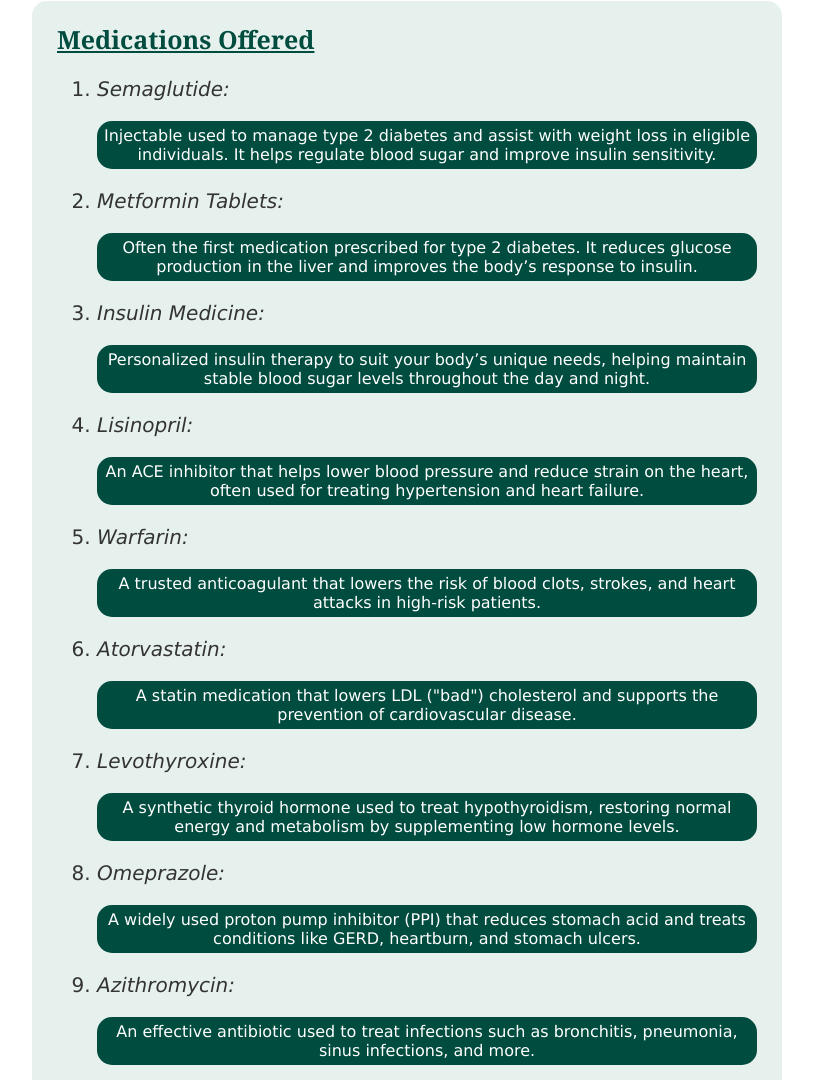
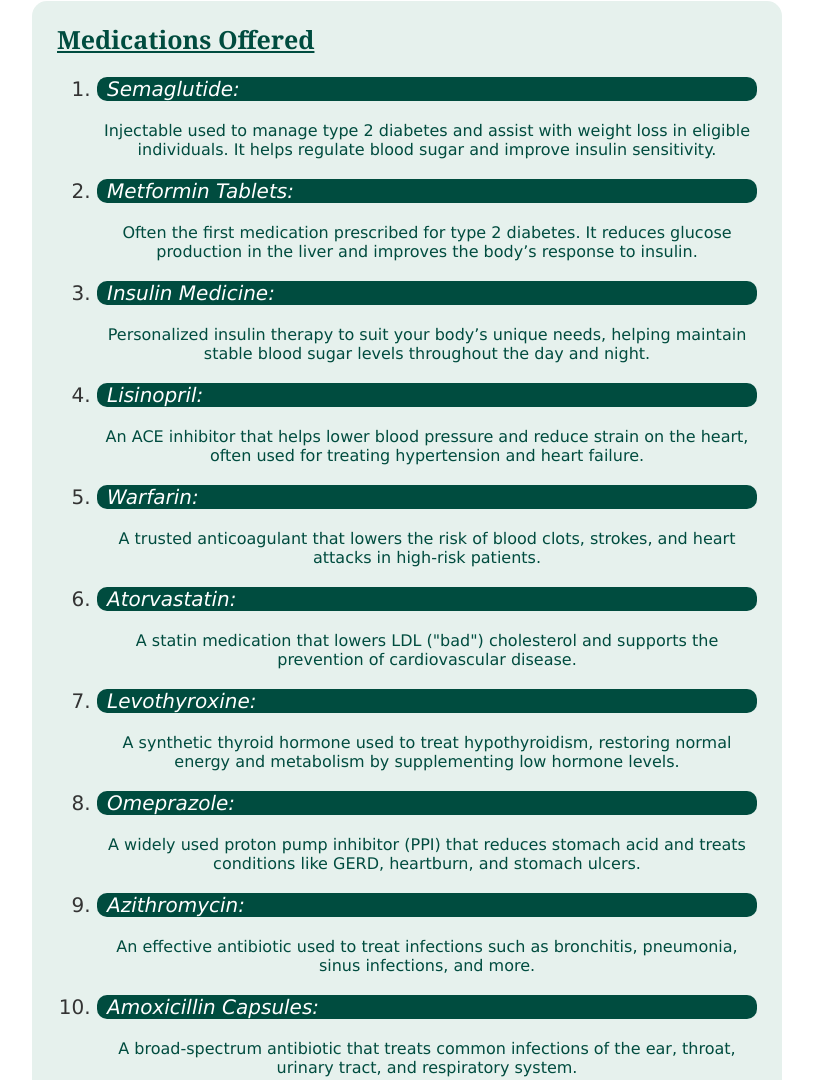
Before and after one commit to steine0/Team14, a plain HTML site: page index.html in a window 1280 px wide. Shown: the part 430-1510 px from the top of the page, without its empty margins (233-1046 px from the left). Drawn offline with Linux system fonts and the light colour scheme.

Commit message:
Update index.html

```diff
--- a/index.html
+++ b/index.html
@@ -55,12 +55,15 @@
         font-size: 20;
 
     }
+    .name {
+        background-color: #004c3f;
+        color: #ffffff;
+        padding-left: 10px;
+        border-radius: 10px;
+    }
     .description {
         font-size: 16px;
-        color:#ffffff;
-        background-color: #004c3f;
-        border-radius: 15px;
-        padding: 5px;
+        color: #004c3f;
         text-align: center;
     }
     .quality {
@@ -114,62 +117,81 @@
             <h2>Medications Offered</h2>
             <ol>
                 <li>
+                    <div class="name">
                         <p><i>Semaglutide:</i><br/></p>
-
+                    </div>
                     <div class="description">
                     Injectable used to manage type 2 diabetes and assist with weight loss in eligible individuals. It helps regulate blood sugar and improve insulin sensitivity.
                     </div>
                 </li>
                 <li>
+                    <div class="name">
                         <p><i>Metformin Tablets:</i><br/></p>
+                    </div>
                     <div class="description">
                     Often the first medication prescribed for type 2 diabetes. It reduces glucose production in the liver and improves the body’s response to insulin.
                     </div>
                 </li>
                 <li>
+                    <div class="name">
                         <p><i>Insulin Medicine:</i><br/></p>
+                    </div>
                     <div class="description">
                     Personalized insulin therapy to suit your body’s unique needs, helping maintain stable blood sugar levels throughout the day and night.
                     </div>
                 </li>
                 <li>
+                    <div class="name">
                         <p><i>Lisinopril:</i><br/></p>
+                    </div>
                     <div class="description">
                     An ACE inhibitor that helps lower blood pressure and reduce strain on the heart, often used for treating hypertension and heart failure.
                     </div>
                 </li>
                 <li>
+                    <div class="name">
                         <p><i>Warfarin:</i><br/></p>
+                    </div>
                     <div class="description">
                     A trusted anticoagulant that lowers the risk of blood clots, strokes, and heart attacks in high-risk patients.
                     </div>
                 </li>
                 <li>
+                    <div class="name">
                         <p><i>Atorvastatin:</i><br/></p>
+                    </div>
                     <div class="description">
                     A statin medication that lowers LDL ("bad") cholesterol and supports the prevention of cardiovascular disease.
                     </div>
                 </li>
                 <li>
+                    <div class="name">
                         <p><i>Levothyroxine:</i><br/></p>
+                    </div>
                     <div class="description">
                     A synthetic thyroid hormone used to treat hypothyroidism, restoring normal energy and metabolism by supplementing low hormone levels.
                     </div>
                 </li>
                 <li>
+                    <div class="name">
                         <p><i>Omeprazole:</i><br/></p>
+                    </div>
                     <div class="description">
                     A widely used proton pump inhibitor (PPI) that reduces stomach acid and treats conditions like GERD, heartburn, and stomach ulcers.
                     </div>
                 </li>
                 <li>
+                    <div class="name">
                         <p><i>Azithromycin:</i><br/></p>
+                    </div>
                     <div class="description">
                     An effective antibiotic used to treat infections such as bronchitis, pneumonia, sinus infections, and more.
                     </div>
                 </li>
                 <li>
+                    <div class="name">
                         <p><i>Amoxicillin Capsules:</i><br/></p>
+                    </div>
                     <div class="description">
                     A broad-spectrum antibiotic that treats common infections of the ear, throat, urinary tract, and respiratory system.
                     </div>
```
Lines whose indentation alone changed are shown as unchanged.
